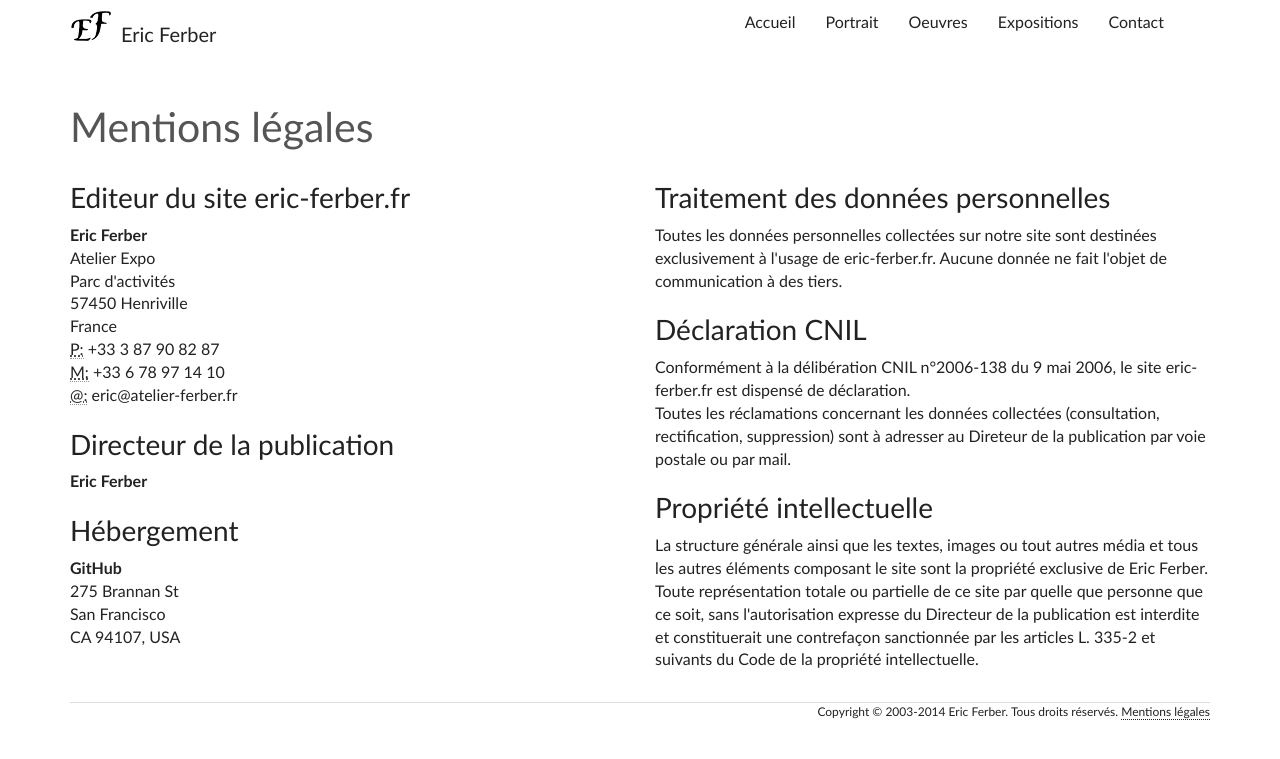
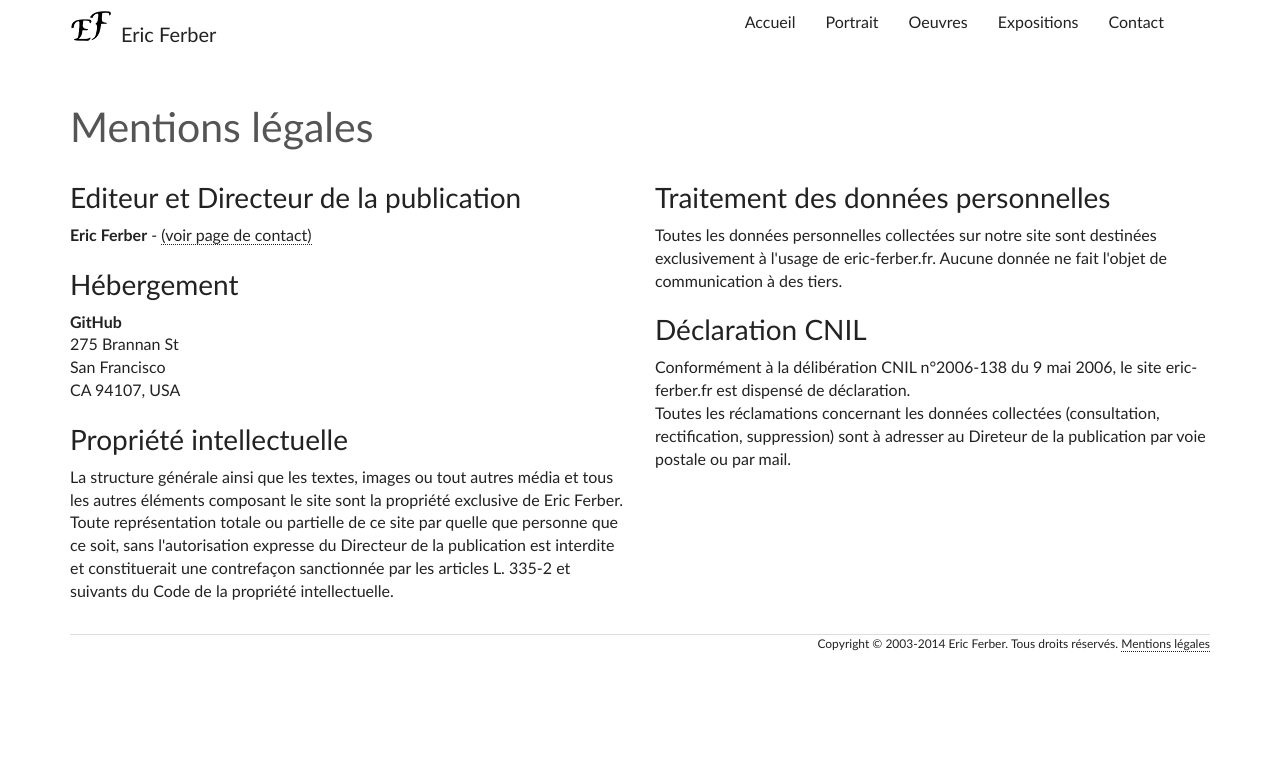
Before and after one commit to Eric-Ferber/Eric-Ferber.github.io, a Jekyll site: the page built from mentions-legales.html, in a window 1280 px wide. Shown: the top 759 px of the page. Built offline with Jekyll 4.4.1, drawn with Linux system fonts in a browser that asks for light colours.

Commit message:
mentions legales style

```diff
--- a/mentions-legales.html
+++ b/mentions-legales.html
@@ -9,31 +9,20 @@ menu: footer
 
 <div class="row">
   <div class="col-md-6">
-    <h3>Editeur du site eric-ferber.fr</h3>
-
-    <address>
-      <strong>Eric Ferber</strong><br>
-      Atelier Expo<br>
-      Parc d'activités<br>
-      57450 Henriville<br>
-      France<br>
-      <abbr title="Téléphone">P:</abbr> +33 3 87 90 82 87<br>
-      <abbr title="Mobile">M:</abbr> +33 6 78 97 14 10<br>
-      <abbr title="Email">@:</abbr> eric@atelier-ferber.fr
-    </address>
-
-    <h3>Directeur de la publication</h3>
-
-    <p><strong>Eric Ferber</strong></p>
+    <h3>Editeur et Directeur de la publication</h3>
+    <p><strong>Eric Ferber</strong> - <a href="contact.html">(voir page de contact)</a></p>
 
     <h3>Hébergement</h3>
-
     <address>
       <strong>GitHub</strong><br>
       275 Brannan St<br>
       San Francisco<br>
       CA 94107, USA
     </address>
+
+    <h3>Propriété intellectuelle</h3>
+    <p>La structure générale ainsi que les textes, images ou tout autres média et tous les autres éléments composant le site sont la propriété exclusive de Eric Ferber.<br>
+    Toute représentation totale ou partielle de ce site par quelle que personne que ce soit, sans l'autorisation expresse du Directeur de la publication est interdite et constituerait une contrefaçon sanctionnée par les articles L. 335-2 et suivants du Code de la propriété intellectuelle.</p>
   </div>
 
   <div class="col-md-6">
@@ -45,9 +34,5 @@ menu: footer
     <p>Conformément à la délibération CNIL n°2006-138 du 9 mai 2006, le site eric-ferber.fr est dispensé de déclaration.<br>
     Toutes les réclamations concernant les données collectées (consultation, rectification, suppression) sont à adresser au Direteur de la publication par voie postale ou par mail.</p>
 
-    <h3>Propriété intellectuelle</h3>
-
-    <p>La structure générale ainsi que les textes, images ou tout autres média et tous les autres éléments composant le site sont la propriété exclusive de Eric Ferber.<br>
-    Toute représentation totale ou partielle de ce site par quelle que personne que ce soit, sans l'autorisation expresse du Directeur de la publication est interdite et constituerait une contrefaçon sanctionnée par les articles L. 335-2 et suivants du Code de la propriété intellectuelle.</p>
   </div>
 </div>
```
